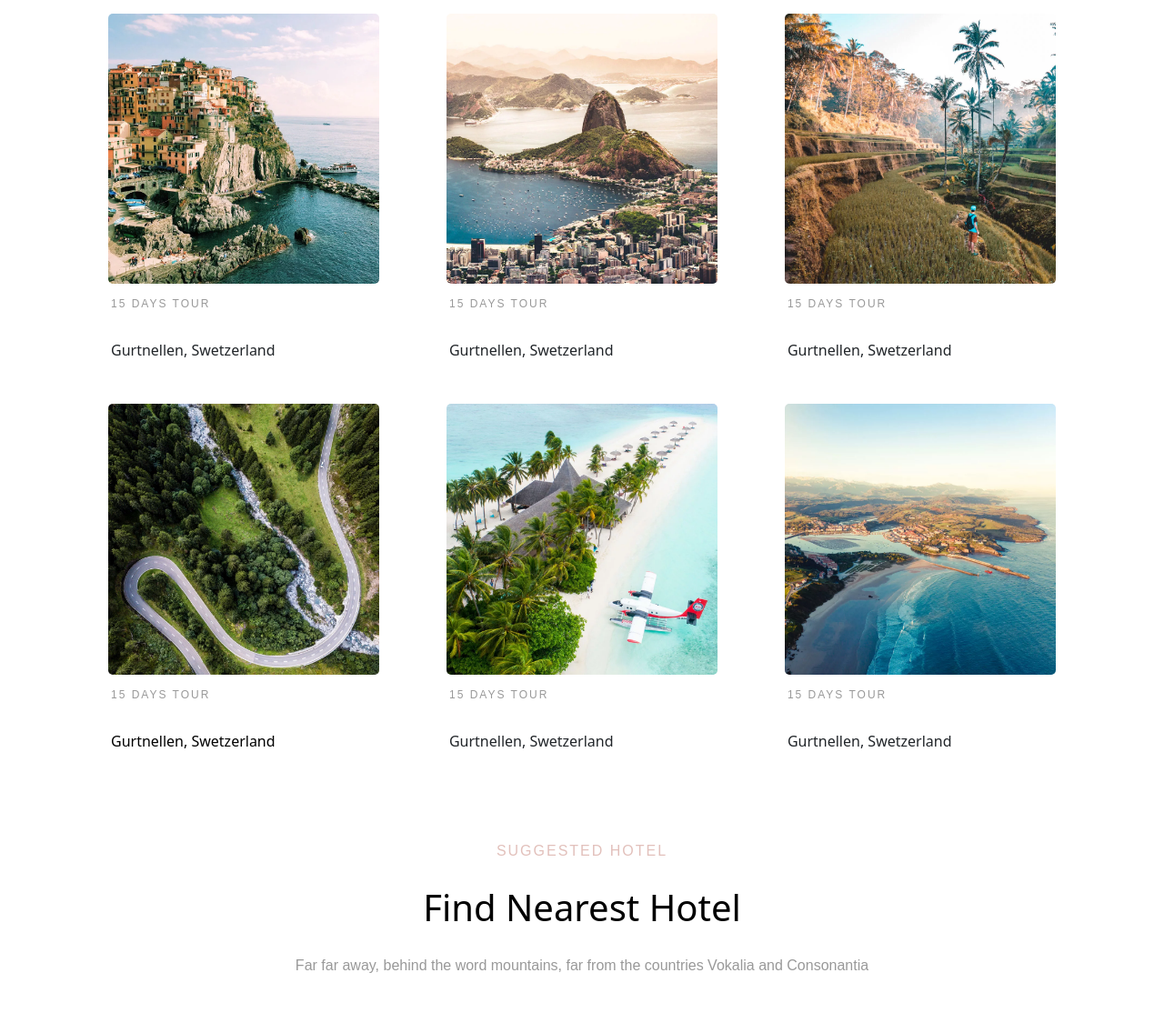
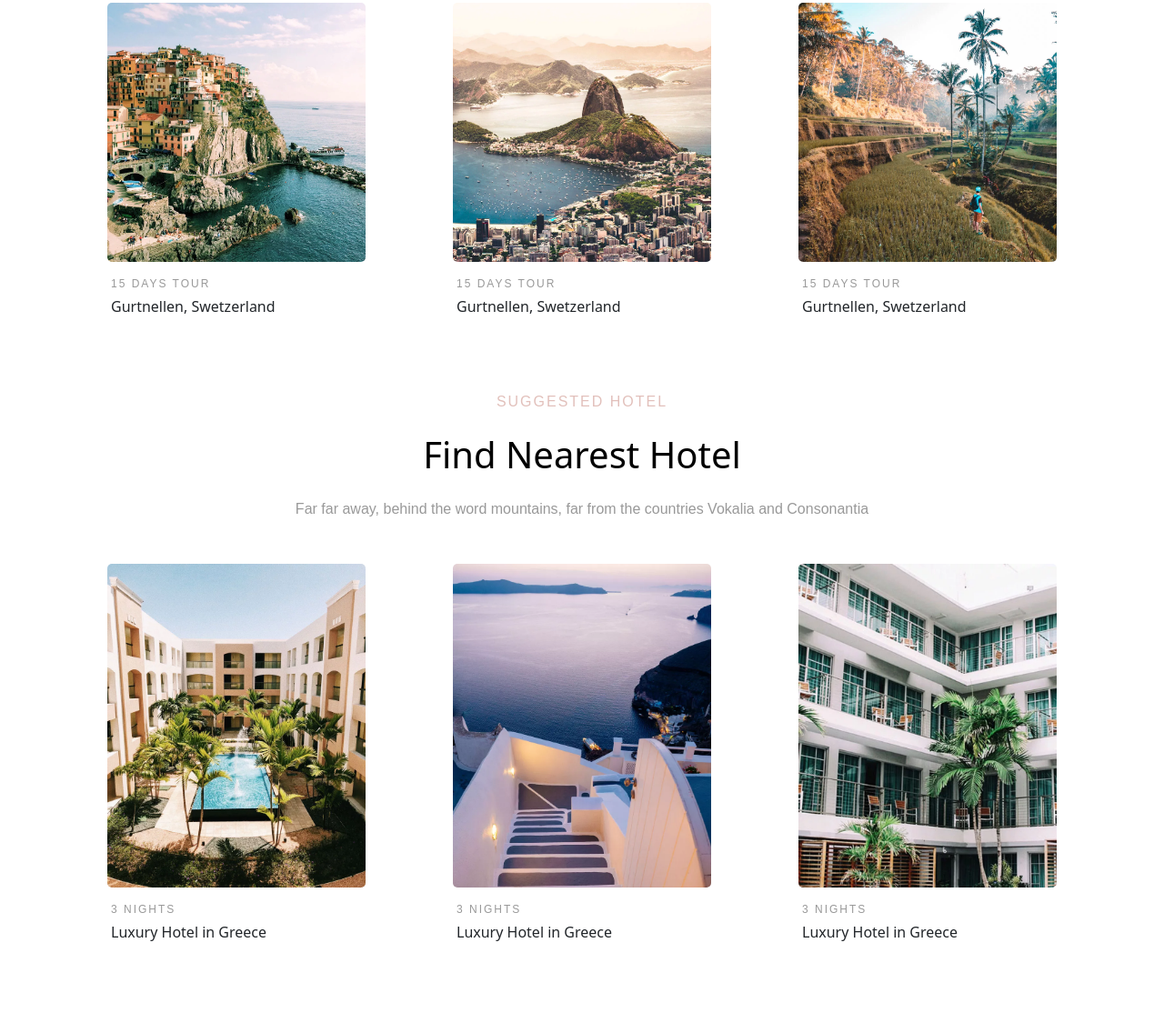
Before and after one commit to ayaabusoud/TravelProject, a plain HTML site: page index.html in a window 1280 px wide. Shown: the part 1038-2152 px from the top of the page at 91% size. Drawn offline with nearby package versions, Linux system fonts and the light colour scheme.

Commit message:
edit home page

```diff
--- a/assets/css/restaurant.css
+++ b/assets/css/restaurant.css
@@ -52,7 +52,7 @@ p{
     background-color:  #f8f9fa;
     position: absolute;
     width: 500px;
-    height: 570px;
+    height: 50px;
     margin-left: 100px;
     z-index: -99;
 }
--- a/assets/css/style.css
+++ b/assets/css/style.css
@@ -122,17 +122,14 @@
 
 
 
-.menue {
+.menu{
     text-align: center;
     margin-top: 50px;
 }
 
-.item .menue-content {
-    float: left;
-    width: 33.33%;
-}
 
-.menue-content img {
+
+.menu-content img {
     width: 80%;
 }
 
@@ -141,9 +138,6 @@
     padding-top: 30px;
 }
 
-.paragraph p {
-    margin-bottom: 20px;
-}
 
 img {
     border-radius: 5px;
@@ -160,6 +154,7 @@ img {
 .numOfDay {
     font-weight: 500;
     font-size: 12px;
+    padding-top: 12px;
     font-family: "Poppins", Arial, sans-serif;
     text-transform: uppercase;
     letter-spacing: 2px;
@@ -194,15 +189,16 @@ h3 {
     font-weight: 400;
 }
 
-.menue-content p {
+.menu-content p {
     width: 70%;
     line-height: 25px;
     text-align: left;
     padding-left: 40px;
-    padding-top: 10px;
+    margin-bottom: 0px;
 }
 
-.menue-content {
+
+.menu-content {
     padding-bottom: 30px;
 }
 
--- a/index.html
+++ b/index.html
@@ -76,46 +76,39 @@
         </div>
     </div>
     </div>
-        <div id="tours" class="menue">
+        <div id="tours" class="menu">
         <div class="container">
             <div class="paragraph">
                 <p class="subheading">BEST DESTINATION</p>
                 <p class="mp4">Best Place to Travel</p>
                 <p class="mp3">Far far away, behind the word mountains, far from the countries Vokalia and Consonantia</p>
             </div>
-            <div class="item">
-                <div class="menue-content">
+            <div class="row item">
+                <div class="col-lg-4 col-sm-12">
+                <div class=" menu-content">
                     <img src="assets/images/destination-1.png" alt="destination">
                     <p class="numOfDay">15 dAYS TOUR</p>
                     <p>Gurtnellen, Swetzerland</p>
                 </div>
-                <div class="menue-content">
+                </div>
+                <div class="col-lg-4 col-sm-12">
+                <div class="menu-content">
                     <img src="assets/images/destination-2.png" alt="destination">
                     <p class="numOfDay">15 dAYS TOUR</p>
                     <p>Gurtnellen, Swetzerland</p>
                 </div>
-                <div class="menue-content">
+                </div>
+                <div class="col-lg-4 col-sm-12">
+                  <div class="menu-content">
                     <img src="assets/images/destination-3.png" alt="destination">
                     <p class="numOfDay">15 dAYS TOUR</p>
                     <p>Gurtnellen, Swetzerland</p>
-                </div>
-                <div class="menue-content">
-                    <img src="assets/images/destination-4.png" alt="destination">
-                    <p class="numOfDay">15 dAYS TOUR</p>
-                    <p class="Classess">Gurtnellen, Swetzerland</p>
-                </div>                <div class="menue-content">
-                    <img src="assets/images/destination-5.png" alt="destination">
-                    <p class="numOfDay">15 dAYS TOUR</p>
-                    <p>Gurtnellen, Swetzerland</p>
-                </div>                <div class="menue-content">
-                    <img src="assets/images/destination-6.png" alt="destination">
-                    <p class="numOfDay">15 dAYS TOUR</p>
-                    <p>Gurtnellen, Swetzerland</p>
+                  </div>
                 </div>
         </div>
         </div>
     </div>
-    <div id="hotels" class="menue">
+    <div id="hotels" class="menu">
         <div class="container">
             <div class="paragraph">
                 <p class="subheading">SUGGESTED HOTEL</p>
@@ -123,26 +116,35 @@
                 <p class="mp3">Far far away, behind the word mountains, far from the countries Vokalia and Consonantia</p>
             </div>
             <div class="item">
-                <div class="menue-content">
+                <div class="row">
+                    <div class="col-lg-4 col-sm-12">
+                    <div class="menu-content">
                     <a href="hotelDetails.html"> <img src="assets/images/hotel-1.png" alt="hotel"></a>
                     <p class="numOfDay">3 NIGHTS</p>
                     <p>Luxury Hotel in Greece</p>
-                </div>
-                <div class="menue-content">
+                    </div>
+                    </div>
+                    <div class="col-lg-4 col-sm-12">
+                    <div class="menu-content">
                     <a href="hotelDetails.html">  <img src="assets/images/hotel-2.png" alt="destination"></a>
                     <p class="numOfDay">3 NIGHTS</p>
                     <p>Luxury Hotel in Greece</p>
-                </div>
-                <div class="menue-content">
+                    </div>
+                    </div>
+                    <div class="col-lg-4 col-sm-12">
+                     <div class="menu-content">
                     <a href="hotelDetails.html">  <img src="assets/images/hotel-3.png" alt="destination"></a>
                     <p class="numOfDay">3 NIGHTS</p>
                     <p>Luxury Hotel in Greece</p>
+                     </div>
+
+                    </div>
+
                 </div>
-
         </div>
         </div>
     </div>
-    <div id="restaurants" class="menue">
+    <div id="restaurants" class="menu">
         <div class="container">
             <div class="paragraph">
                 <p class="subheading">RESTAURANT</p>
@@ -150,28 +152,35 @@
                 <p  class="mp3">Far far away, behind the word mountains, far from the countries Vokalia and Consonantia</p>
             </div>
             <div class="item">
-                <div class="menue-content">
+                <div class="row">
+                    <div class="col-lg-4 col-sm-12">
+                    <div class="menu-content">
                     <img src="assets/images/resto-1.png" alt="hotel">
                     <p class="numOfDay">BERN, SWETZERLAND</p>
                     <p>Resto Bar, Swetzerland</p>
-                </div>
-                <div class="menue-content">
+                    </div>
+                    </div>
+                    <div class="col-lg-4 col-sm-12">
+                    <div class="menu-content">
                     <img src="assets/images/resto-2.png" alt="destination">
                     <p class="numOfDay">BERN, SWETZERLAND</p>
                     <p>Resto Bar, Swetzerland</p>
-                </div>
-                <div class="menue-content">
+                    </div>
+                    </div>
+                    <div class="col-lg-4 col-sm-12">
+                    <div class="menu-content">
                     <img src="assets/images/hotel-3.png" alt="destination">
                     <p class="numOfDay">BERN, SWETZERLAND</p>
                     <p>Resto Bar, Swetzerland</p>
+                    </div>
+                    </div>
                 </div>
-
         </div>
         </div>
     </div>
 
 
-    <div id="contact" class="menue">
+    <div id="contact" class="menu">
         <div class="container">
             <div class="paragraph">
                 <p class="subheading">CONTACT</p>
```
